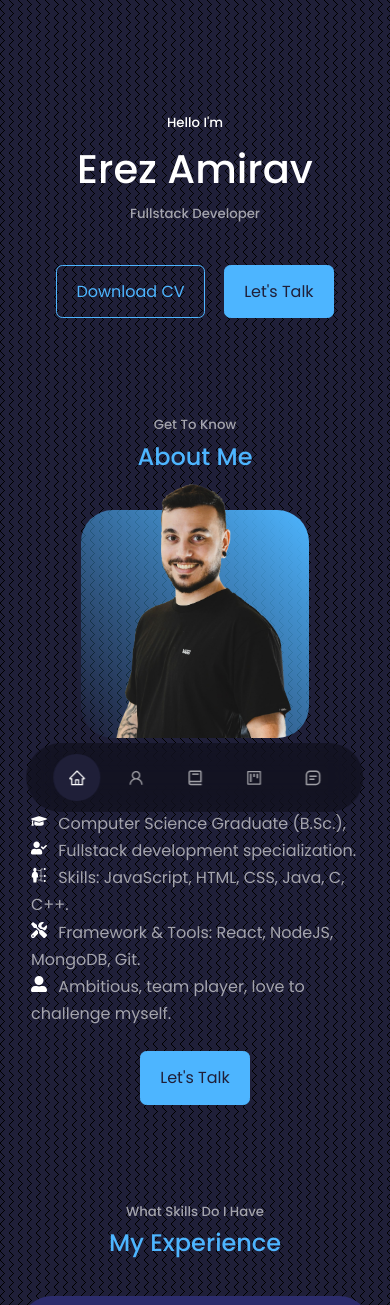
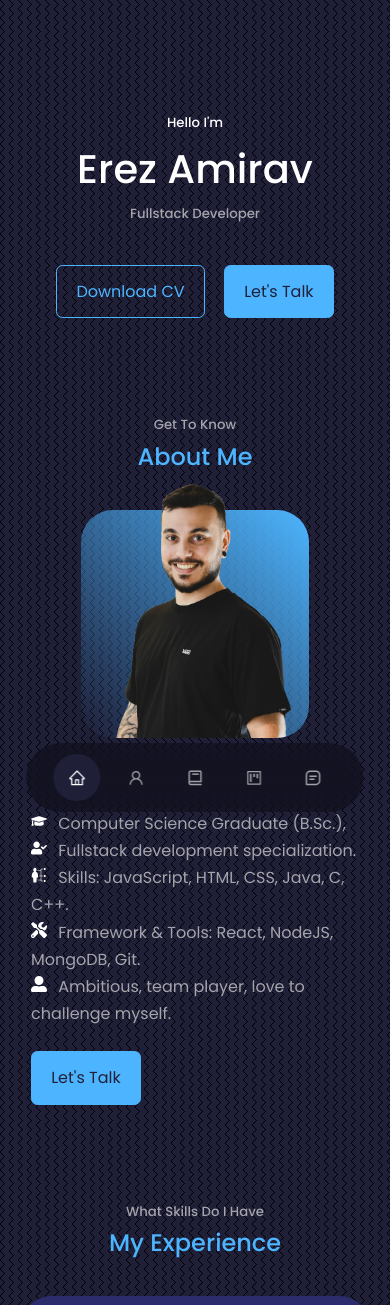
Before and after one commit to ErezAmirav/ErezAmirav.github.io, a React (Create React App) app: page / in a window 390 px wide. Shown: the top 1305 px of the page. Built offline with nearby package versions, Linux system fonts and the light colour scheme.

Commit message:
fixed btn alignment

```diff
--- a/src/components/about/about.css
+++ b/src/components/about/about.css
@@ -58,13 +58,13 @@
 
     .about__content {
         text-align: center;
-
+        display: grid;
+        justify-content: center;
     }
 
     .about__content p {
         margin: 1.5rem 0;
         text-align: left;
-        display: inline-block;
         max-width: 20.5rem;
     }
 }
```
